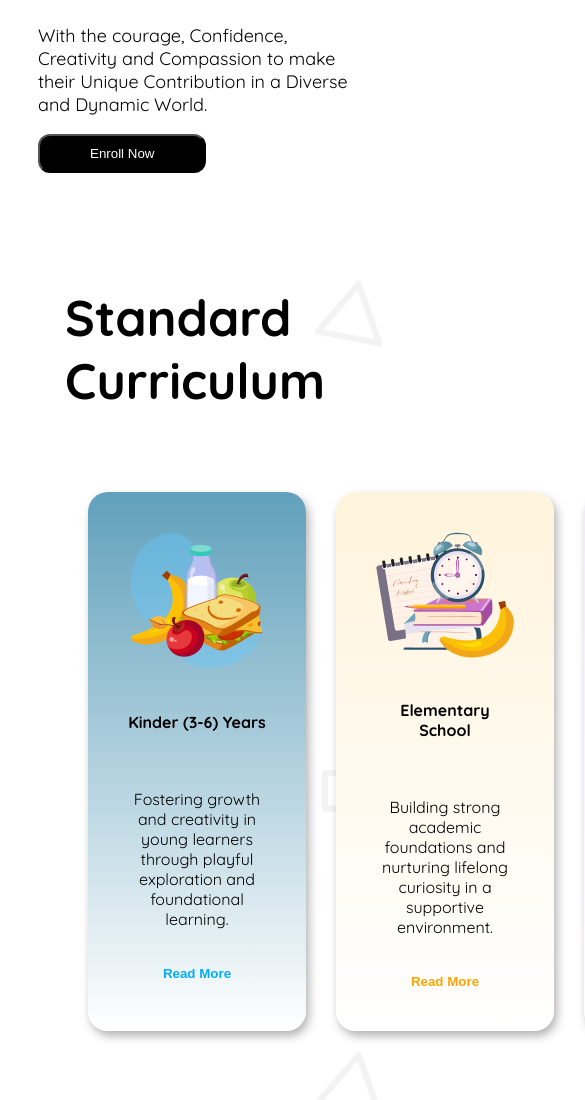
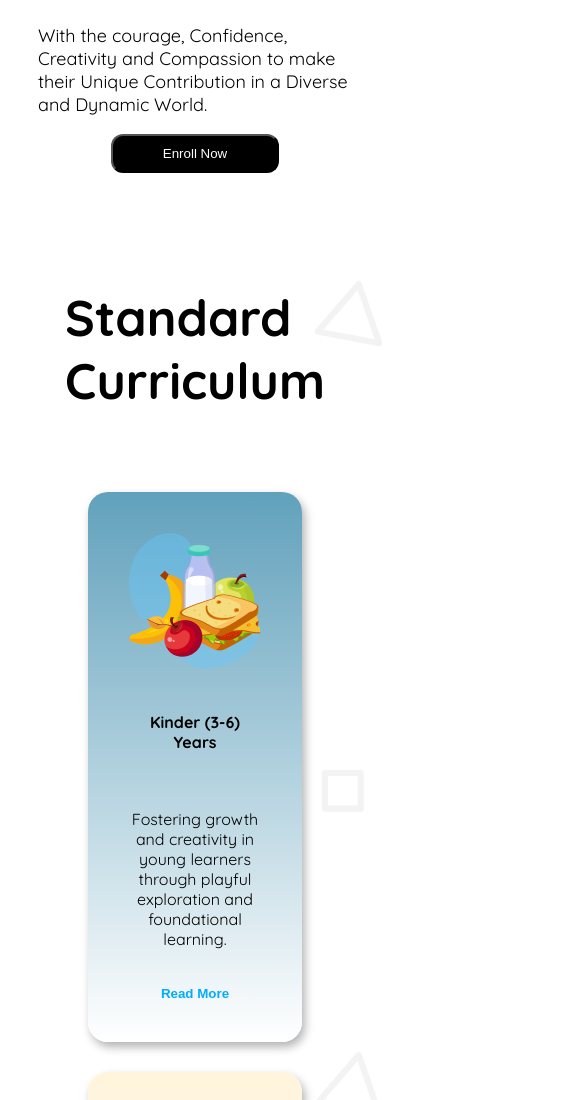
Before and after one commit to AhsanSarker/Assignment-2, a plain HTML site: page index.html in a window 390 px wide. Shown: the part 880-1980 px from the top of the page, 585 px wide, since content can reach past the window. Drawn offline with Linux system fonts and the light colour scheme; files whose address does not match are found by name.

Commit message:
main side complete

```diff
--- a/styles/styles.css
+++ b/styles/styles.css
@@ -233,5 +233,13 @@ align-items: center;
     margin-right: 30px;
 
   }
+  .second-button{
+   display: flex;
+   justify-content: center;
+  }
+  .curriculum-box{
+    display: flex;
+    flex-direction: column;
+  }
 
 }
```
